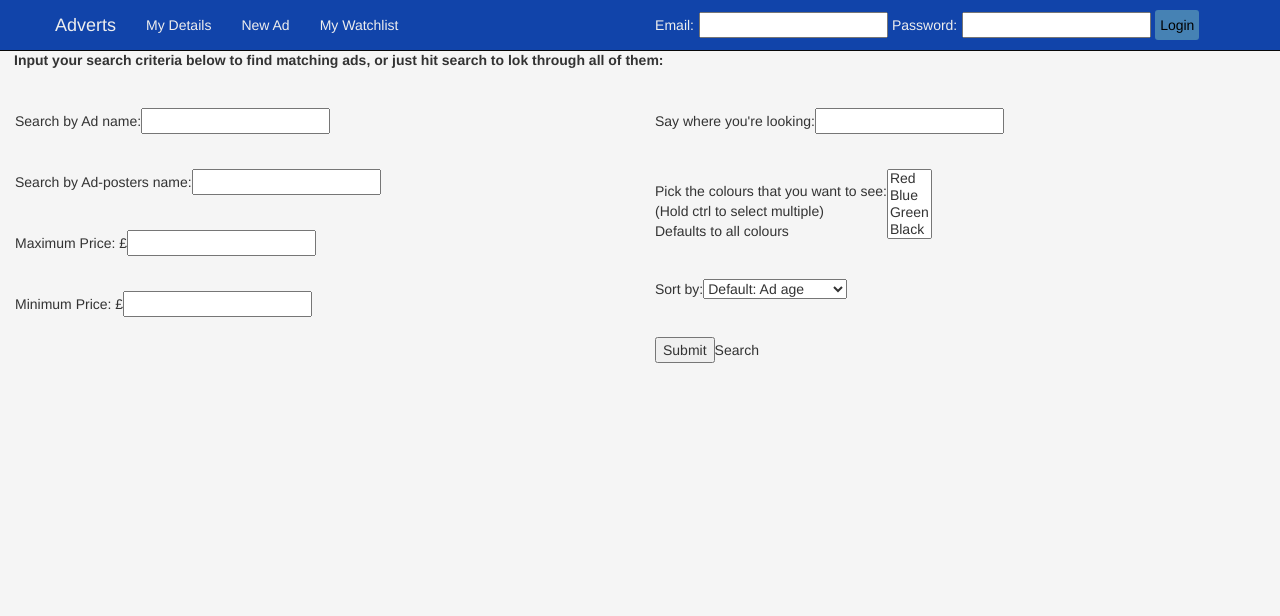
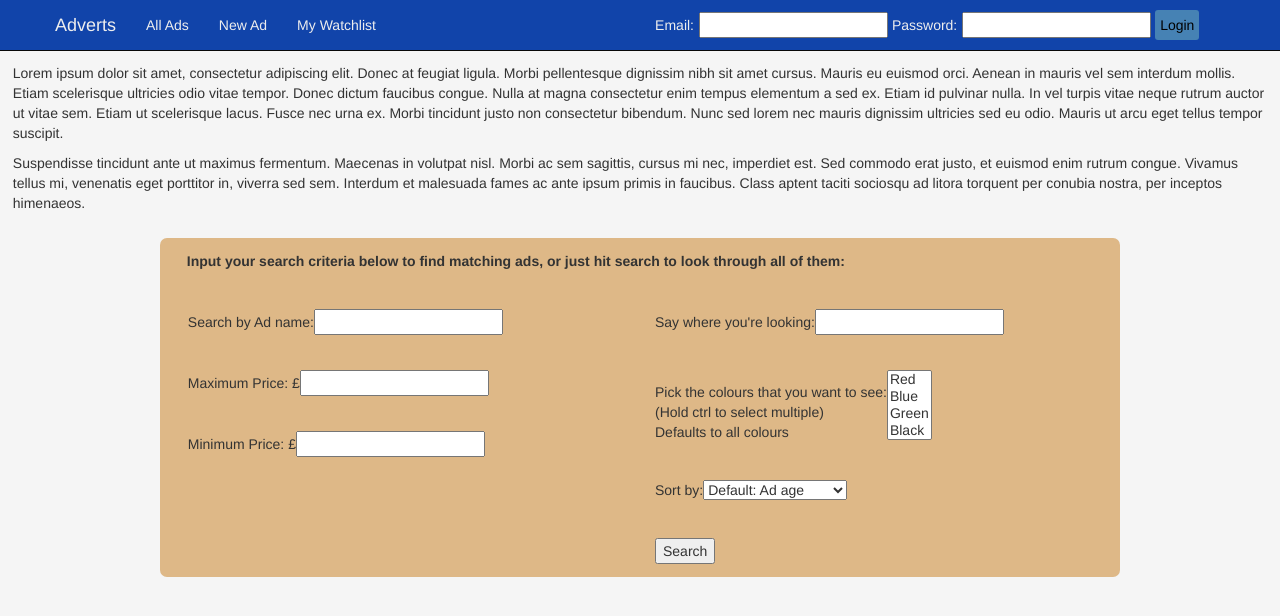
Before and after one commit to RobHastie/crispy-system, a PHP site: page / in a window 1280 px wide. Shown: the top 616 px of the page. Run offline with PHP 8.4, Linux system fonts and the light colour scheme.

Commit message:
version 0.5

```diff
--- a/Styles/Styles.css
+++ b/Styles/Styles.css
@@ -96,3 +96,16 @@ label input{
     padding-left:1em;
     font-weight: bold;
 }
+#filters{
+    background-color: burlywood;
+    margin:2vw auto 2vw auto;
+    border-radius: 7px;
+    width:75%;
+    display:block;
+    position:static;
+    overflow-y:auto;
+    padding:1vw;
+}
+#introtext{
+    margin:1vw;
+}
--- a/TopBar.html
+++ b/TopBar.html
@@ -36,7 +36,7 @@
         </div>
         <div id="navbar" class="collapse navbar-collapse">
           <ul class="nav navbar-nav">
-            <li><a href="#">My Details</a></li>
+            <li><a href="AdSearch.php">All Ads</a></li>
             <li><a href="CreateAd.php">New Ad</a></li>
             <li><a href="WatchedAds.php">My Watchlist</a></li>
           </ul>
--- a/Views/CreateAd.html
+++ b/Views/CreateAd.html
@@ -8,7 +8,7 @@
 
 <form action="../Scripts/CreateAdScript.php" method="post" enctype="multipart/form-data" id="Create">
 
-    <div>
+    <div id="filters">
         <p id="preface">Please fill in all of the details below:</p>
         <div class="col-lg-6">
             <label><p>Upload a picture for your ad: </p><input type="file" name="picture" id="picture"></label>
@@ -16,7 +16,7 @@
             <label><p>Give your advert a name: </p><input type="text" name="adname" id="adname"></label>
             <label><p>Describe your phone (255 characters max): </p><textarea name="addesc" form="Create" id="addesc" maxlength="255"></textarea></label>
         </div>
-        <div class="col-lg-6">
+        <div class="col-lg-6" id="right">
             <label><p>Say where you are: </p><input type="text" name="location" id="location"></label>
             <label><p>What's your asking price: £</p><input type="number" name="price" id="price"></label>
             <label><p>Pick the colour that best describes your phone: </p><select name="colour">
--- a/Views/MainPage.html
+++ b/Views/MainPage.html
@@ -5,18 +5,33 @@
     <title>Adverts</title>
 </head>
 <body>
+<div id="introtext">
+    <p>
+        Lorem ipsum dolor sit amet, consectetur adipiscing elit. Donec at feugiat ligula.
+        Morbi pellentesque dignissim nibh sit amet cursus. Mauris eu euismod orci.
+        Aenean in mauris vel sem interdum mollis. Etiam scelerisque ultricies odio vitae tempor.
+        Donec dictum faucibus congue. Nulla at magna consectetur enim tempus elementum a sed ex.
+        Etiam id pulvinar nulla. In vel turpis vitae neque rutrum auctor ut vitae sem. Etiam ut scelerisque lacus.
+        Fusce nec urna ex. Morbi tincidunt justo non consectetur bibendum. Nunc sed lorem nec mauris dignissim ultricies sed eu odio.
+        Mauris ut arcu eget tellus tempor suscipit.
+    </p>
+    <p>
+        Suspendisse tincidunt ante ut maximus fermentum. Maecenas in volutpat nisl.
+        Morbi ac sem sagittis, cursus mi nec, imperdiet est. Sed commodo erat justo, et euismod enim rutrum congue.
+        Vivamus tellus mi, venenatis eget porttitor in, viverra sed sem. Interdum et malesuada fames ac ante ipsum primis in faucibus.
+        Class aptent taciti sociosqu ad litora torquent per conubia nostra, per inceptos himenaeos.
+    </p>
+</div>
+<form action="../AdSearch.php" method="get" id="search">
 
-<form action="#" method="post" id="search">
-
-    <div>
-        <p id="preface">Input your search criteria below to find matching ads, or just hit search to lok through all of them:</p>
+    <div id="filters">
+        <p id="preface">Input your search criteria below to find matching ads, or just hit search to look through all of them:</p>
         <div class="col-lg-6">
             <label><p>Search by Ad name: </p><input type="text" name="adname" id="adname"></label>
-            <label><p>Search by Ad-posters name: </p><input type="text" name="postername" id="postername"></label>
             <label><p>Maximum Price: £</p><input type="number" name="maxprice" id="maxprice"></label>
             <label><p>Minimum Price: £</p><input type="number" name="minprice" id="minprice"></label>
         </div>
-        <div class="col-lg-6">
+        <div class="col-lg-6" id="right">
             <label><p>Say where you're looking: </p><input type="text" name="location" id="location"></label>
             <label><p>Pick the colours that you want to see: <br>(Hold ctrl to select multiple)<br>Defaults to all colours </p><select multiple name="colours[]" id="colours">
                 <option value="Red">Red</option>
@@ -30,9 +45,8 @@
                 <option value="PriceA">Price: Ascending</option>
                 <option value="PriceD">Price: Descending</option>
                 <option value="Name">Name: Alphabetical</option>
-                <option value="White">White</option>
             </select></label>
-            <label><input type="submit" name="submit">Search</label>
+            <label><input type="submit" name="submit" value="Search"></label>
         </div>
     </div>
 
```
Also changed, not shown: AdSearch.php (added, +105 -0 lines), CreateAd.php (+4 -4 lines), Views/adPage.html (+27 -0 lines).
